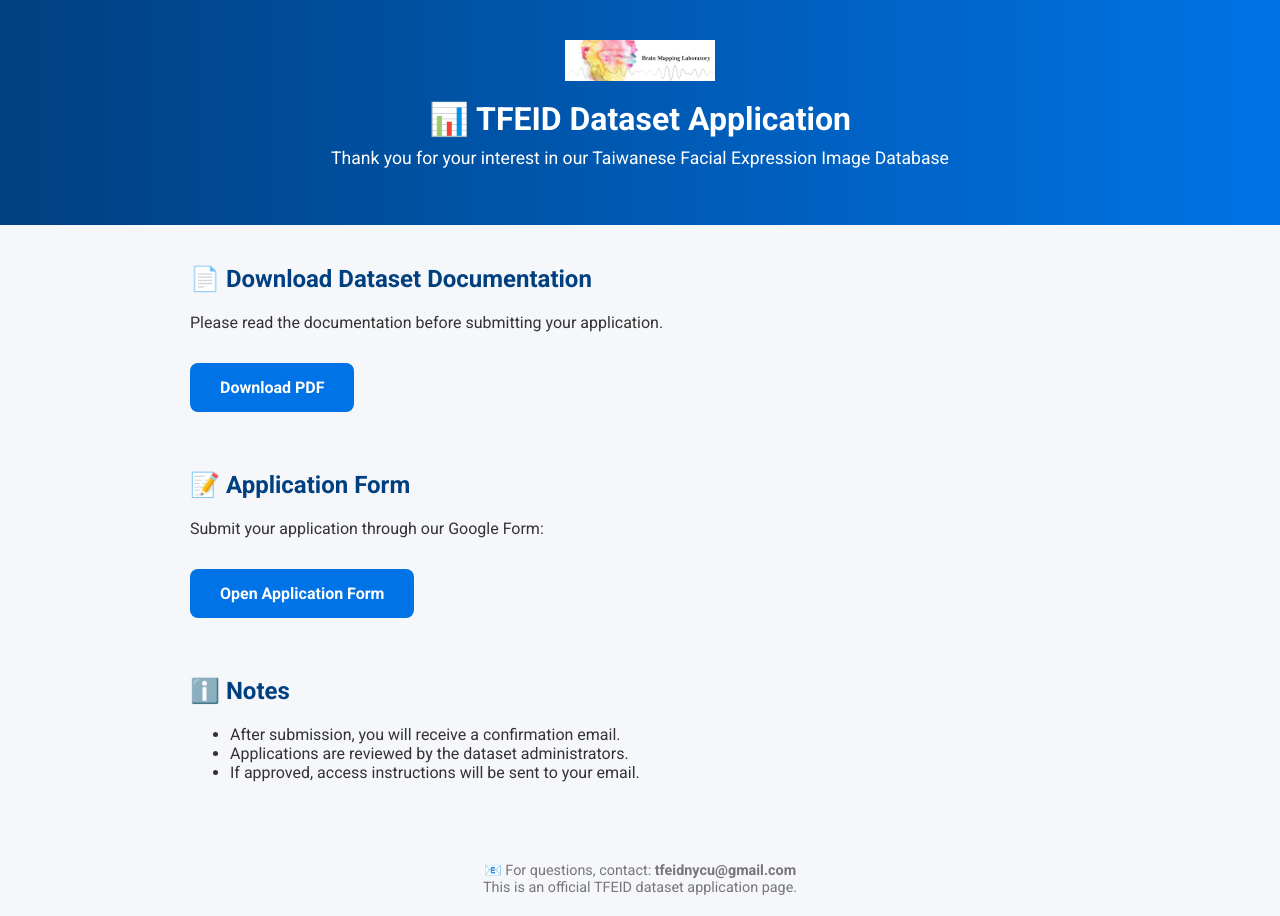
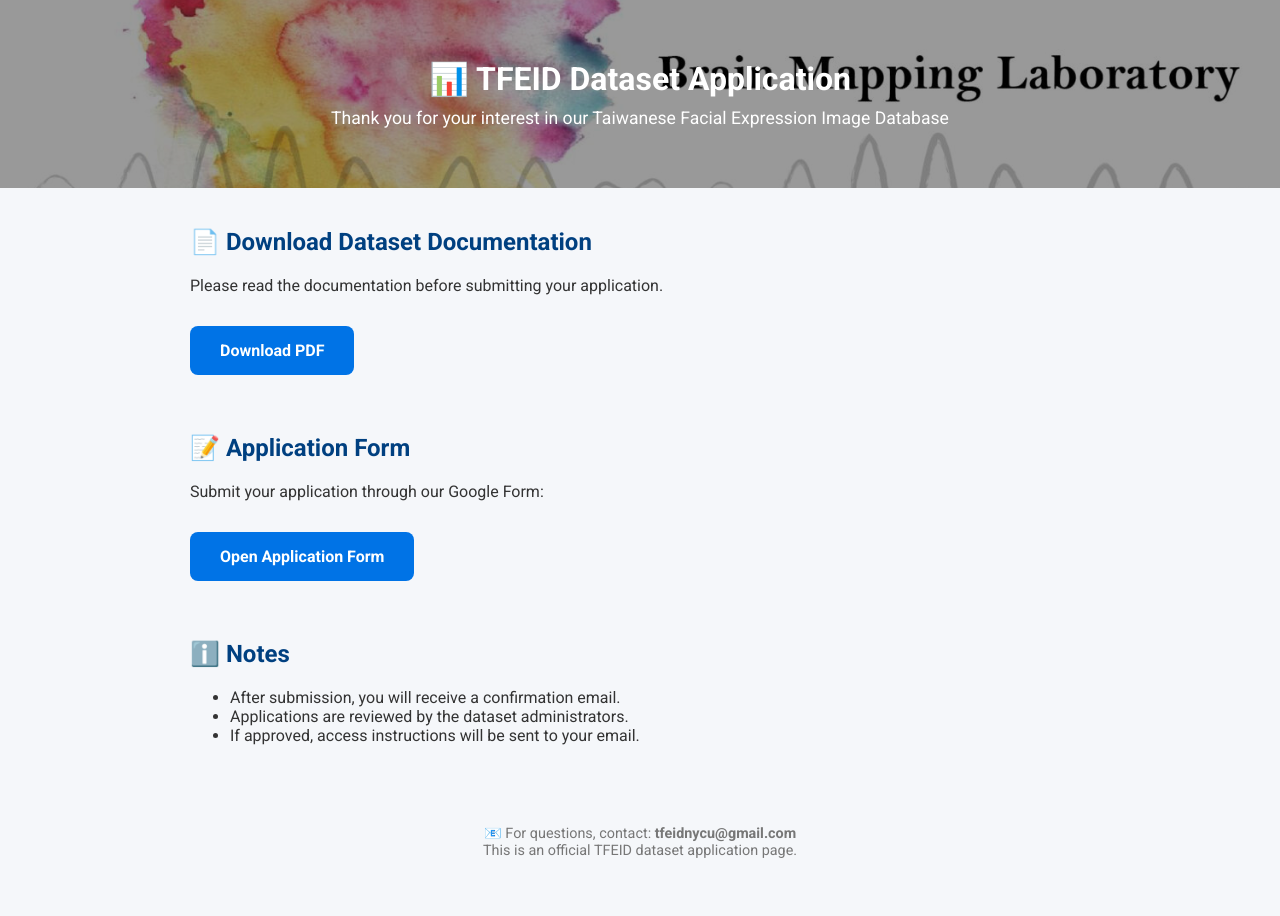
Before and after one commit to TFEIDNYCU/Taiwanese-Facial-Expression-Image-Database-TFEID-, a plain HTML site: page index.html in a window 1280 px wide. After the commit the page ends 879 px from the top, so only its background shows below. Drawn offline with Linux system fonts and the light colour scheme.

Commit message:
Update index.html

```diff
--- a/index.html
+++ b/index.html
@@ -20,28 +20,38 @@
       text-decoration: none;
     }
 
+    /* ===== Header 修改 ===== */
     header {
-      background: linear-gradient(90deg, #004080, #0073e6);
+      position: relative;
+      background-image: url('cropped-signal-only-bml-web.jpg'); /* Logo 背景 */
+      background-size: cover;
+      background-position: center;
+      background-repeat: no-repeat;
       color: white;
-      padding: 40px 20px;
+      padding: 60px 20px;
       text-align: center;
+      overflow: hidden;
     }
 
-    header img {
-      max-width: 150px;
-      margin-bottom: 15px;
+    .header-overlay {
+      content: "";
+      position: absolute;
+      top: 0; left: 0;
+      width: 100%; height: 100%;
+      background-color: rgba(0, 0, 0, 0.4); /* 半透明遮罩 */
+      z-index: 0;
     }
 
-    header h1 {
+    header h1, header p {
+      position: relative;
+      z-index: 1;
       margin: 0;
-      font-size: 2rem;
     }
 
-    header p {
-      margin-top: 10px;
-      font-size: 1.1rem;
-    }
+    header h1 { font-size: 2rem; }
+    header p { margin-top: 10px; font-size: 1.1rem; }
 
+    /* ===== 其他樣式 ===== */
     main {
       max-width: 900px;
       margin: 40px auto;
@@ -106,8 +116,7 @@
 <body>
 
   <header>
-    <!-- Logo / Banner -->
-    <img src="cropped-signal-only-bml-web.jpg" alt="TFEID Logo">
+    <div class="header-overlay"></div>
     <h1>📊 TFEID Dataset Application</h1>
     <p>Thank you for your interest in our Taiwanese Facial Expression Image Database</p>
   </header>
```
